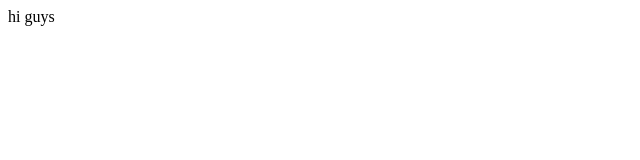
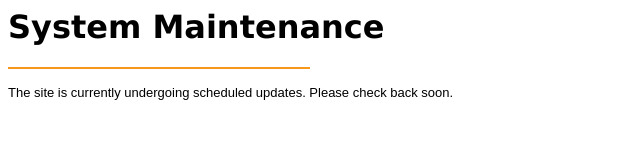
Before and after one commit to switcE/website, a plain HTML site: page index.html in a window 1280 px wide. Shown: the whole page, without its empty margins (0-640 px from the left). Drawn offline with Linux system fonts and the light colour scheme.

Commit message:
Add maintenance message to index.html

```diff
--- a/index.html
+++ b/index.html
@@ -1 +1,13 @@
-hi guys
+<div align="left">
+    <h1>
+        <font face="Lucida Sans, Lucida Sans Unicode, Lucida Grande, sans-serif">
+            System Maintenance
+        </font>
+    </h1>
+    <hr color="#f8981d" align="left" width="300">
+    <p>
+        <font face="Arial, Helvetica, sans-serif" size="2">
+            The site is currently undergoing scheduled updates. Please check back soon.
+        </font>
+    </p>
+</div>
```
